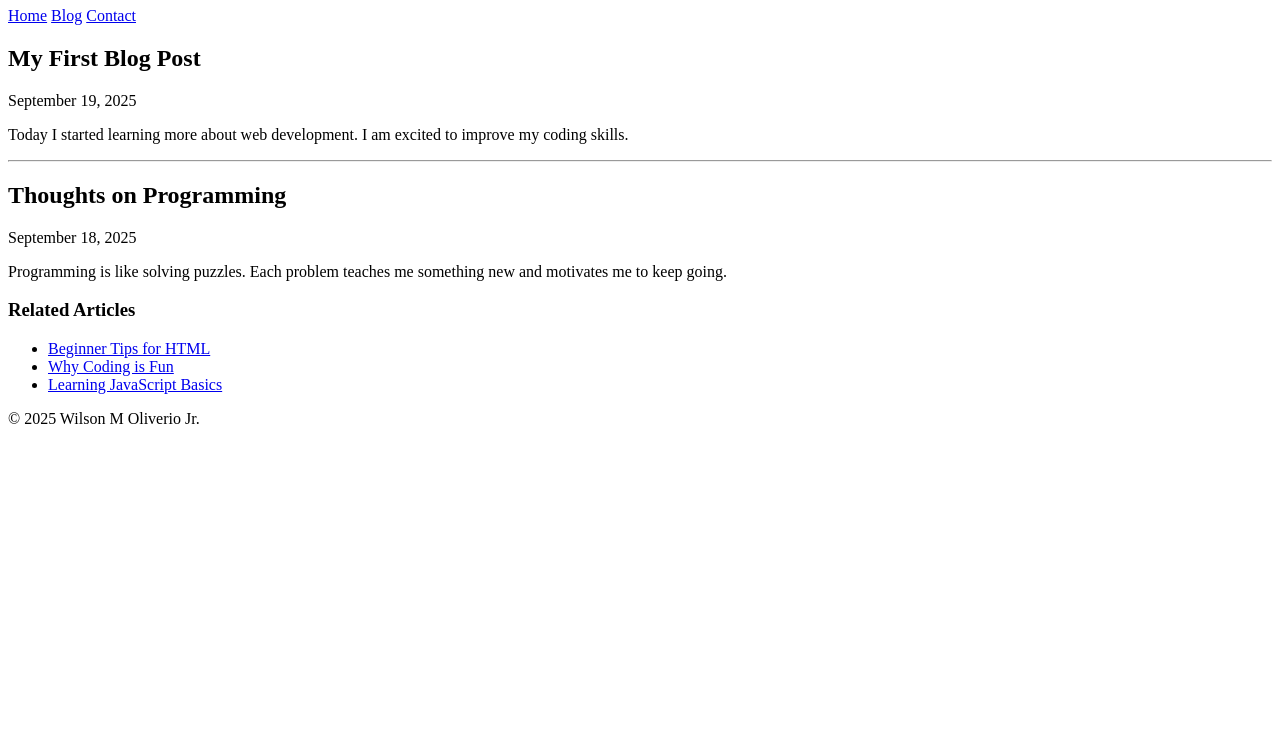
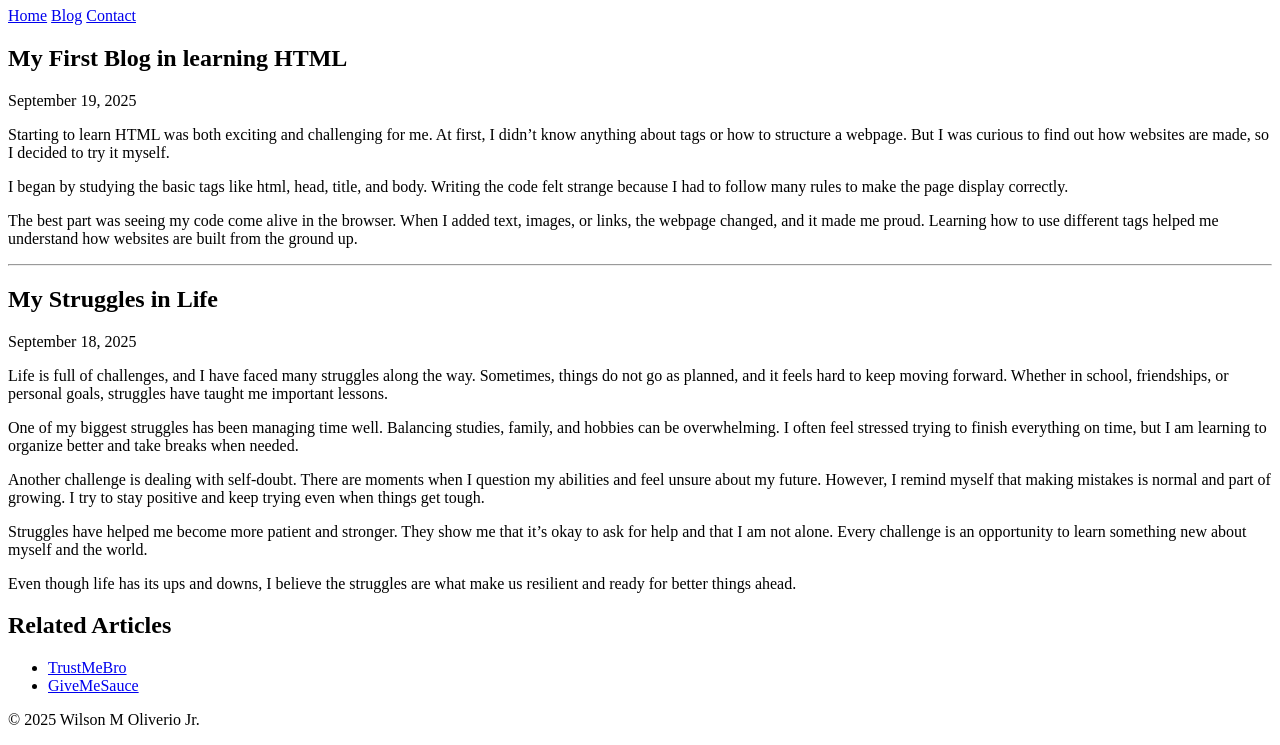
Before and after one commit to itsmeKiyotaka/my-website, a plain HTML site: page blog.html in a window 1280 px wide. Shown: the part 73-818 px from the top of the page. Drawn offline with Linux system fonts and the light colour scheme.

Commit message:
Update blog.html

```diff
--- a/blog.html
+++ b/blog.html
@@ -7,7 +7,7 @@
 </head>
 <body>
     <header>
-        <h1>Wilson's Blog</h1>
+        <h1>Wilson M Oliverio Jr.</h1>
         <nav>
             <a href="index.html">Home</a>
             <a href="blog.html">Blog</a>
@@ -17,26 +17,36 @@
 
     <main>
         <article>
-            <h2>My First Blog Post</h2>
+            <h2>My First Blog in learning HTML</h2>
             <time datetime="2025-09-19">September 19, 2025</time>
-            <p>Today I started learning more about web development. I am excited to improve my coding skills.</p>
+            <p>Starting to learn HTML was both exciting and challenging for me. At first, I didn’t know anything about tags or how to structure a webpage. But I was curious to find out how websites are made, so I decided to try it myself.</p>
+
+            <p>I began by studying the basic tags like html, head, title, and body. Writing the code felt strange because I had to follow many rules to make the page display correctly.</p>
+
+            <p>The best part was seeing my code come alive in the browser. When I added text, images, or links, the webpage changed, and it made me proud. Learning how to use different tags helped me understand how websites are built from the ground up.</p>
         </article>
 
         <hr>
 
         <article>
-            <h2>Thoughts on Programming</h2>
+            <h2>My Struggles in Life</h2>
             <time datetime="2025-09-18">September 18, 2025</time>
-            <p>Programming is like solving puzzles. Each problem teaches me something new and motivates me to keep going.</p>
+            <p>Life is full of challenges, and I have faced many struggles along the way. Sometimes, things do not go as planned, and it feels hard to keep moving forward. Whether in school, friendships, or personal goals, struggles have taught me important lessons.</p>
+
+            <p>One of my biggest struggles has been managing time well. Balancing studies, family, and hobbies can be overwhelming. I often feel stressed trying to finish everything on time, but I am learning to organize better and take breaks when needed.</p>
+
+            <p>Another challenge is dealing with self-doubt. There are moments when I question my abilities and feel unsure about my future. However, I remind myself that making mistakes is normal and part of growing. I try to stay positive and keep trying even when things get tough.</p>
+
+            <p>Struggles have helped me become more patient and stronger. They show me that it’s okay to ask for help and that I am not alone. Every challenge is an opportunity to learn something new about myself and the world.</p>
+
+            <p>Even though life has its ups and downs, I believe the struggles are what make us resilient and ready for better things ahead.</p>
         </article>
 
         <aside>
-            <h3>Related Articles</h3>
+            <h2>Related Articles</h2>
             <ul>
-                <li><a href="#">Beginner Tips for HTML</a></li>
-                <li><a href="#">Why Coding is Fun</a></li>
-                <li><a href="#">Learning JavaScript Basics</a></li>
-            </ul>
+                <li><a href="#">TrustMeBro</a></li>
+                <li><a href="#">GiveMeSauce</a></li>
         </aside>
     </main>
 
```
